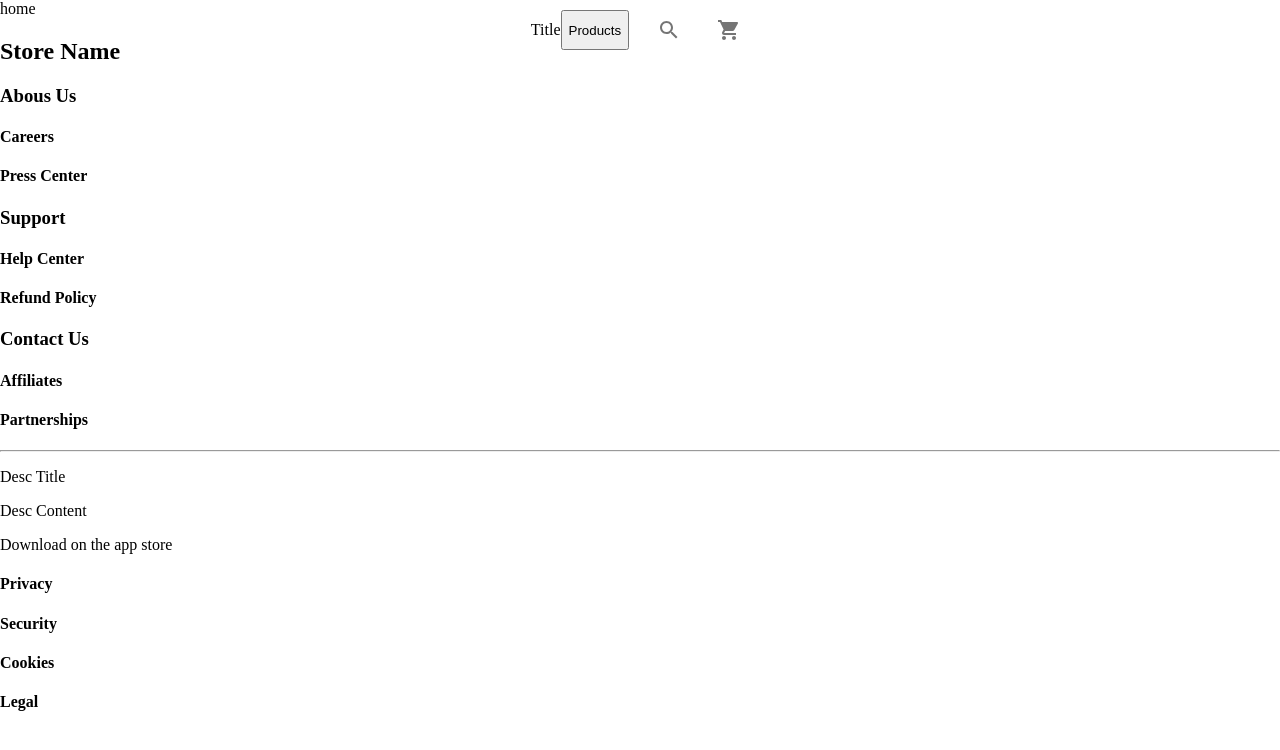
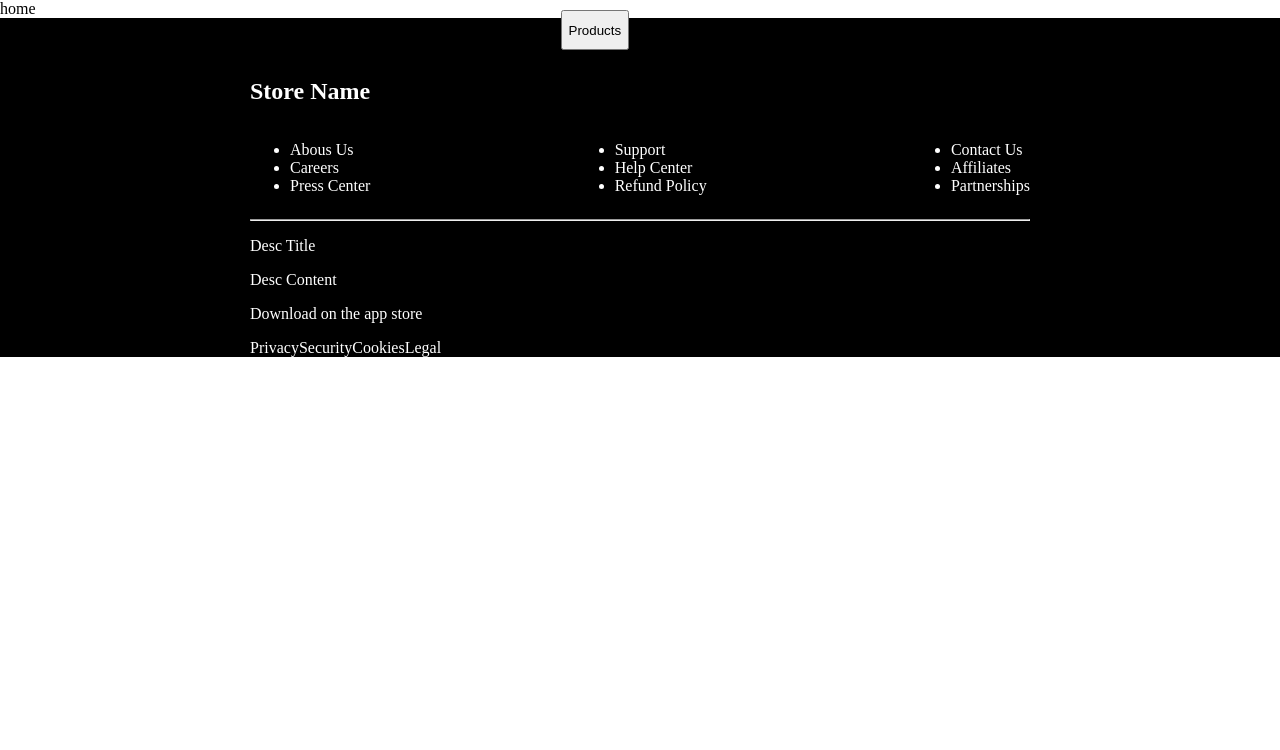
Before and after one commit to gitSuki/ecommerce-app, a React (Vite) app: page / in a window 1280 px wide. Shown: the top 750 px of the page. Built offline with nearby package versions, Linux system fonts and the light colour scheme.

Commit message:
Clean up footer HTML semantics

```diff
--- /dev/null
+++ b/src/components/Footer.css
@@ -0,0 +1,10 @@
+.footer {
+    padding: 40px 250px 0px 250px;
+    background-color: rgb(0, 0, 0);
+    color: rgb(255, 255, 255);
+}
+
+.link-section {
+    display: flex;
+    justify-content: space-between;
+}
--- a/src/components/Footer.tsx
+++ b/src/components/Footer.tsx
@@ -1,25 +1,45 @@
+import './Footer.css';
+
 const Footer = (): JSX.Element => {
     return (
-        <div>
-            <div>
+        <footer className='footer'>
+            <div className='footer-top'>
                 <h2>Store Name</h2>
             </div>
-            <div>
-                <div>
-                    <h3>Abous Us</h3>
-                    <h4>Careers</h4>
-                    <h4>Press Center</h4>
-                </div>
-                <div>
-                    <h3>Support</h3>
-                    <h4>Help Center</h4>
-                    <h4>Refund Policy</h4>
-                </div>
-                <div>
-                    <h3>Contact Us</h3>
-                    <h4>Affiliates</h4>
-                    <h4>Partnerships</h4>
-                </div>
+            <div className='link-section'>
+                <ul>
+                    <li>
+                        <a>Abous Us</a>
+                    </li>
+                    <li>
+                        <a>Careers</a>
+                    </li>
+                    <li>
+                        <a>Press Center</a>
+                    </li>
+                </ul>
+                <ul>
+                    <li>
+                        <a>Support</a>
+                    </li>
+                    <li>
+                        <a>Help Center</a>
+                    </li>
+                    <li>
+                        <a>Refund Policy</a>
+                    </li>
+                </ul>
+                <ul>
+                    <li>
+                        <a>Contact Us</a>
+                    </li>
+                    <li>
+                        <a>Affiliates</a>
+                    </li>
+                    <li>
+                        <a>Partnerships</a>
+                    </li>
+                </ul>
             </div>
             <hr></hr>
             <div>
@@ -33,13 +53,13 @@ const Footer = (): JSX.Element => {
             </div>
             <div>
                 <div>
-                    <h4>Privacy</h4>
-                    <h4>Security</h4>
-                    <h4>Cookies</h4>
-                    <h4>Legal</h4>
+                    <a>Privacy</a>
+                    <a>Security</a>
+                    <a>Cookies</a>
+                    <a>Legal</a>
                 </div>
             </div>
-        </div>
+        </footer>
     );
 };
 
```
